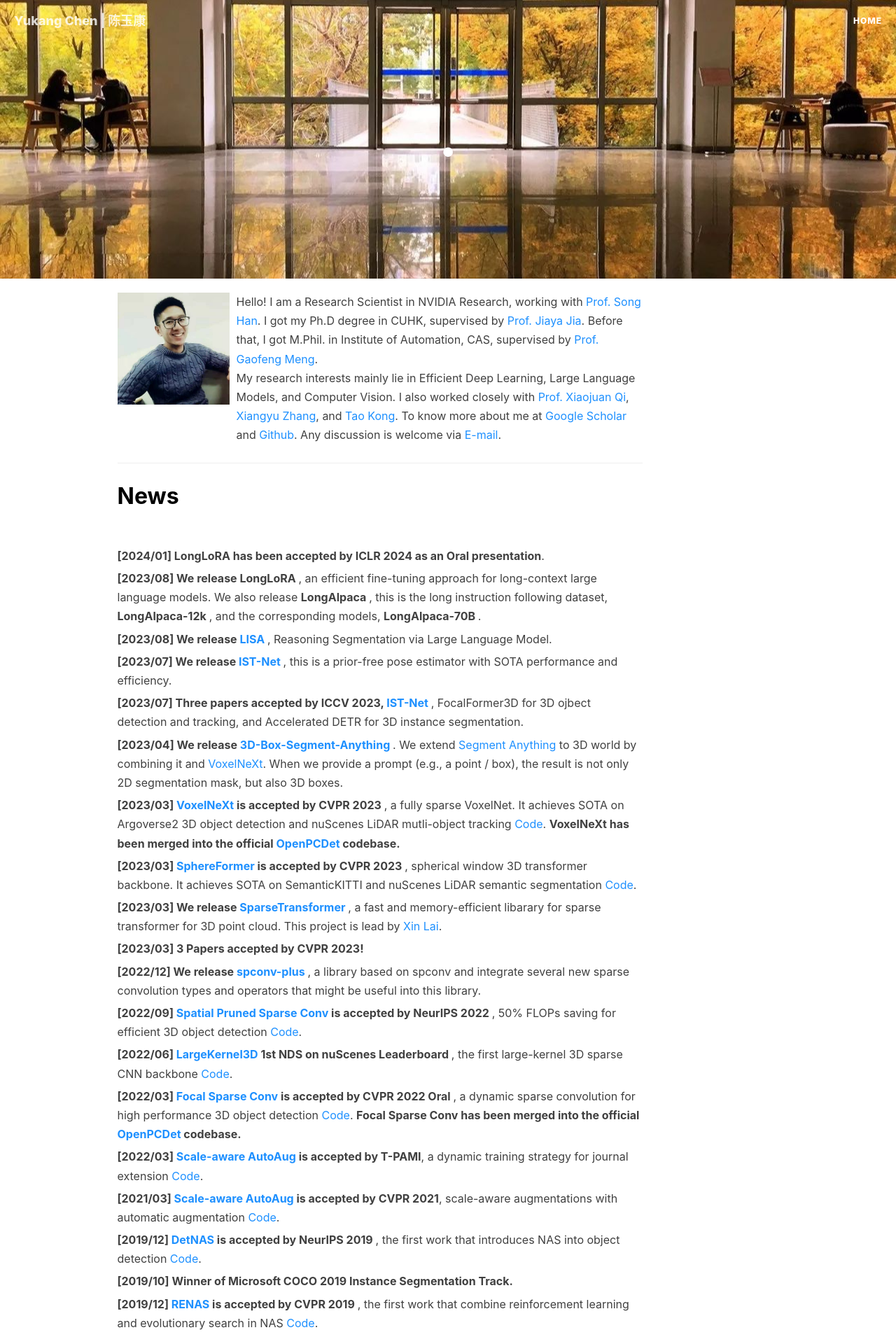
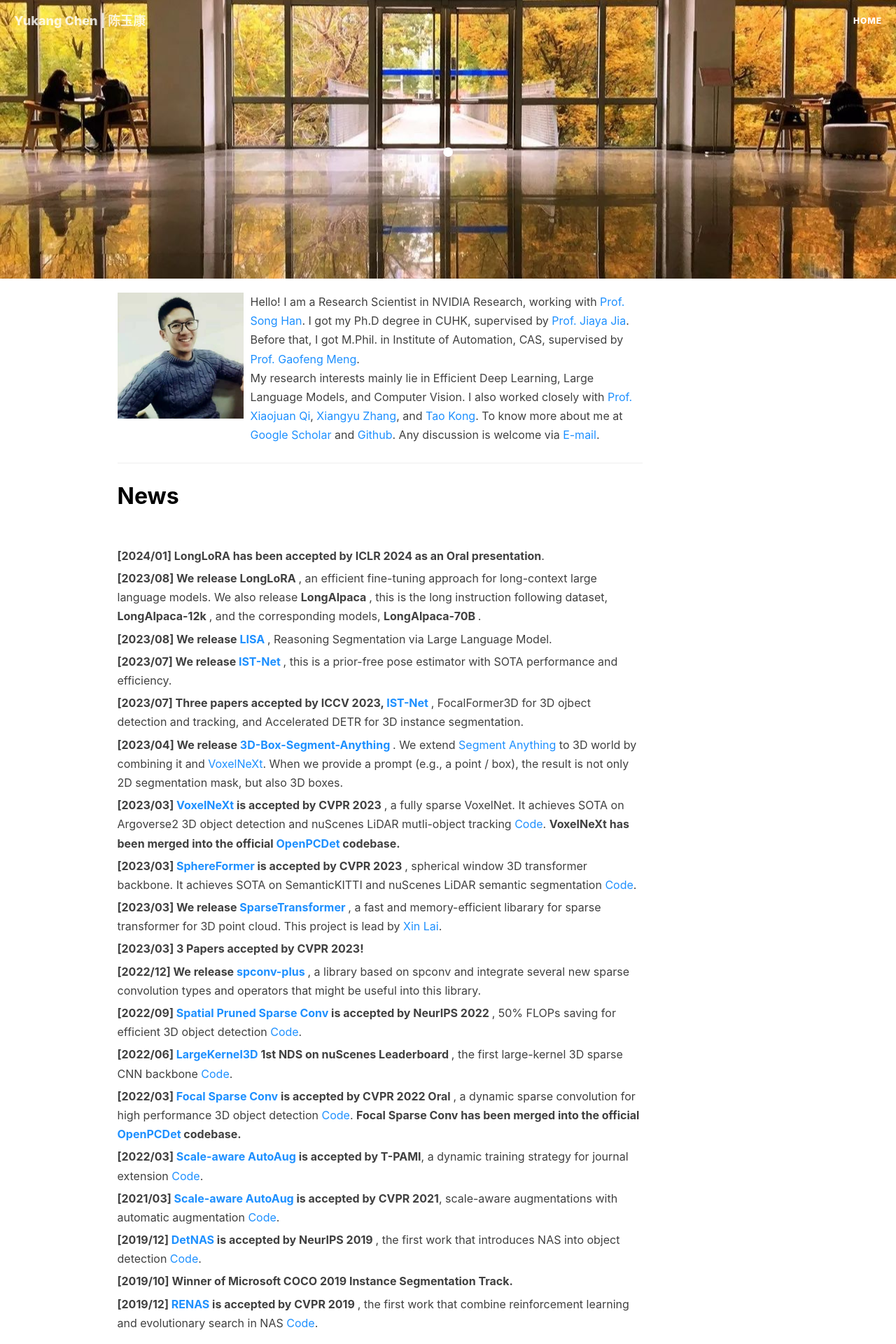
Before and after one commit to yukang2017/yukang2017.github.io, a Jekyll site: the page built from index.html, in a window 1280 px wide. Shown: the top 1920 px of the page at 70% size. Built offline with Jekyll 4.4.1, drawn with Linux system fonts in a browser that asks for light colours; nearby versions of some CDN libraries; the list of posts is cut into pages by our own code; comment, search, counter and statistics services are not loaded.

Commit message:
Update index.html

```diff
--- a/index.html
+++ b/index.html
@@ -6,7 +6,7 @@ description: ""
 <div class="post-preview">
 		<div class="media">
 			<a name="fsaf" class="pull-left">
-				<img class="media-object" src="/img/me.jpeg" width="160px" height="160px">
+				<img class="media-object" src="/img/me.jpeg" width="180px" height="180px">
 			</a>
 			<div class="media-body">
 				<p class="media-heading">
```
